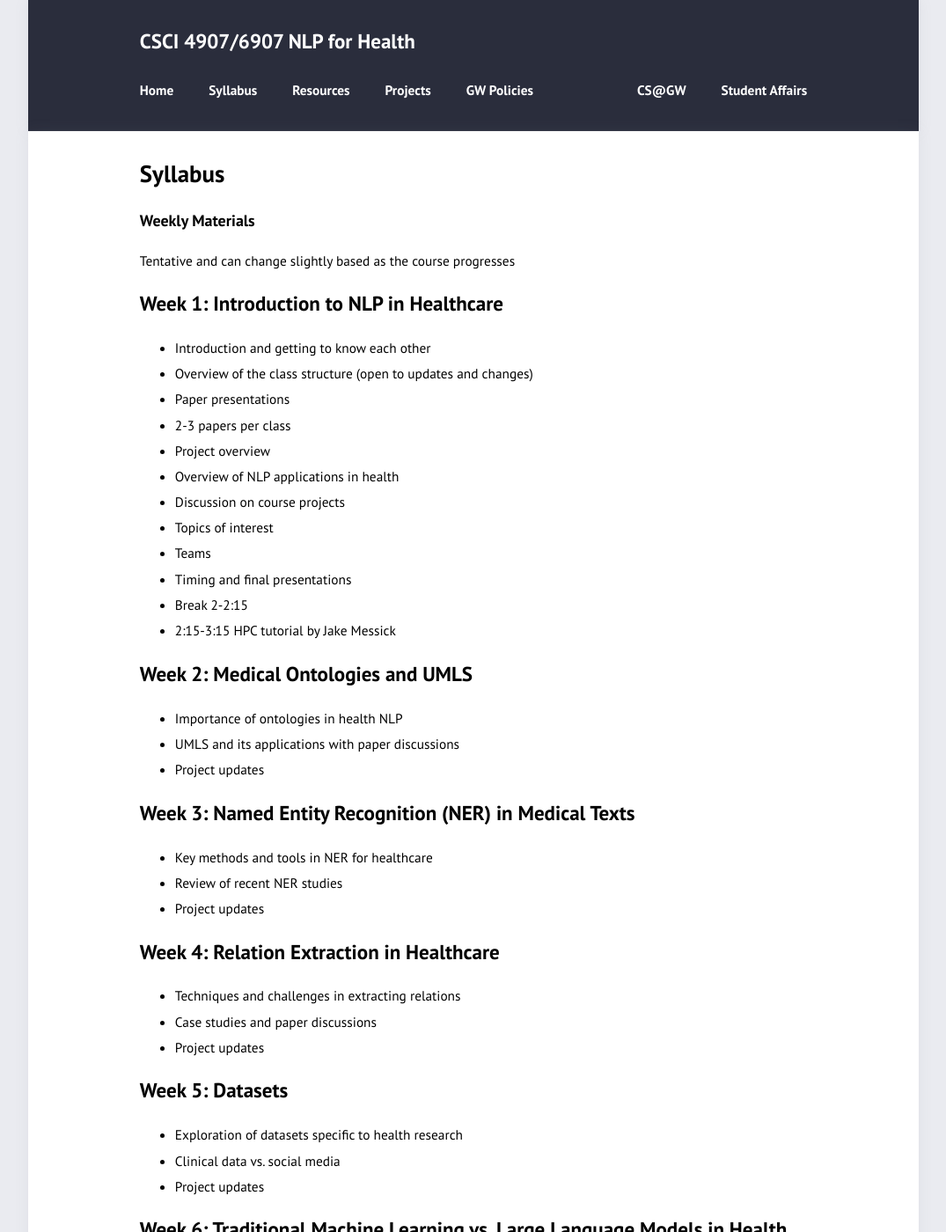
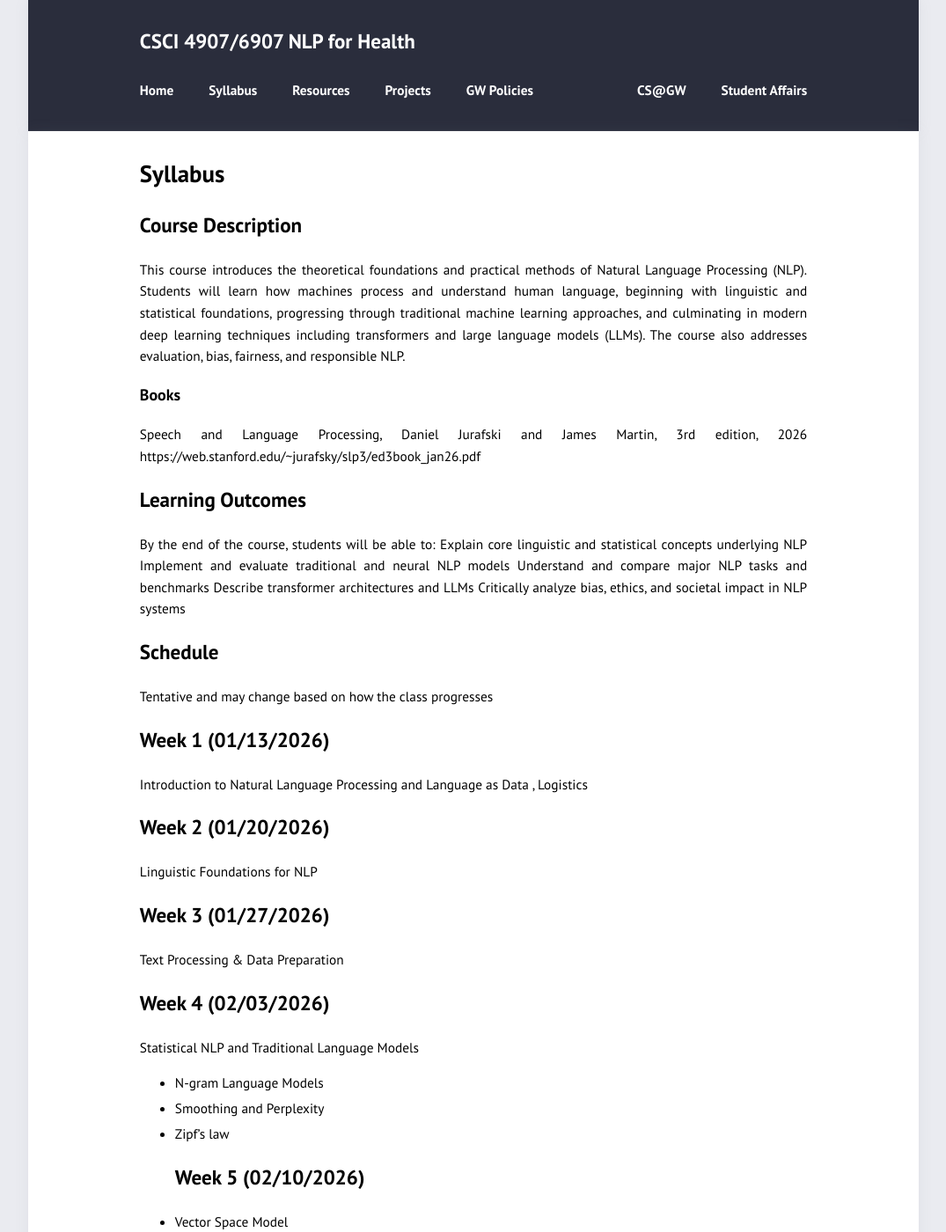
Before and after one commit to azirikly/nlu-gw26, a Jekyll site: the page built from syllabus.md, in a window 1280 px wide and 1400 px high. Shown: the whole window at 88% size, without its empty margins (102-1177 px from the left). Built offline with Jekyll 4.4.1, drawn with Linux system fonts in a browser that asks for light colours; some of the changed text lies outside the part shown.

Commit message:
Revise syllabus with course details and updated topics
Updated syllabus to include course description, learning outcomes, and grading criteria. Revised weekly topics and added new sections for books and schedule.

```diff
--- a/syllabus.md
+++ b/syllabus.md
@@ -3,81 +3,67 @@ title: "Syllabus"
 layout: page
 ---
 
-### Weekly Materials
-Tentative and can change slightly based as the course progresses
+## Course Description
+This course introduces the theoretical foundations and practical methods of Natural Language Processing (NLP). Students will learn how machines process and understand human language, beginning with linguistic and statistical foundations, progressing through traditional machine learning approaches, and culminating in modern deep learning techniques including transformers and large language models (LLMs). The course also addresses evaluation, bias, fairness, and responsible NLP.
+### Books
+Speech and Language Processing, Daniel Jurafski and James Martin, 3rd edition, 2026
+https://web.stanford.edu/~jurafsky/slp3/ed3book_jan26.pdf
 
-## Week 1: Introduction to NLP in Healthcare
-- Introduction and getting to know each other
-- Overview of the class structure (open to updates and changes)
-- Paper presentations
- * 2-3 papers per class
-- Project overview
-- Overview of NLP applications in health
-- Discussion on course projects
- * Topics of interest
- * Teams
-- Timing and final presentations
-- Break 2-2:15
-- 2:15-3:15 HPC tutorial by Jake Messick
+## Learning Outcomes
+By the end of the course, students will be able to:
+Explain core linguistic and statistical concepts underlying NLP
+Implement and evaluate traditional and neural NLP models
+Understand and compare major NLP tasks and benchmarks
+Describe transformer architectures and LLMs
+Critically analyze bias, ethics, and societal impact in NLP systems
 
-## Week 2: Medical Ontologies and UMLS
-- Importance of ontologies in health NLP
-- UMLS and its applications with paper discussions
-- Project updates
+## Schedule
+Tentative and may change based on how the class progresses
+## Week 1 (01/13/2026)
+Introduction to Natural Language Processing and Language as Data , Logistics
+## Week 2 (01/20/2026)
+Linguistic Foundations for NLP
+## Week 3 (01/27/2026)
+Text Processing & Data Preparation
+## Week 4 (02/03/2026)
+Statistical NLP and Traditional Language Models
+- N-gram Language Models
+- Smoothing and Perplexity
+- Zipf’s law
+## Week 5 (02/10/2026)
+- Vector Space Model
+- Bag of Words
+- TF-IDF
+## Week 6 (02/17/2026)
+Traditional Machine Learning Models
+## Week 7 (02/24/2026)
+- Core NLP Tasks
+- Classification
+- Topic Modeling
+- Sentiment Analysis
+## Week 8 (03/03/2026)
+- Core NLP Tasks II
+- Named Entity Recognition
+- Parsing
+- Part-Of-Speech (POS) tagging
+## 03/10/2026 NO CLASS - SPRING BREAK
+## Week 9 (03/17/2026)
+Word Embeddings and Distributed Representations
+## Week 10 (03/24/2026)
+- Neural Networks
+- Feedforward Networks
+- LSTM
+## Week 11 (03/31/2026)
+NLP Applications
+## Week 12 (04/07/2026)
+Transformer Models and Attention
+## Week 13 (04/14/2026)
+Evaluation, Interpretability, and Bias
+## Week 14 (04/21/2026)
+FINAL PROJECT PRESENTATION
 
-## Week 3: Named Entity Recognition (NER) in Medical Texts
-- Key methods and tools in NER for healthcare
-- Review of recent NER studies
-- Project updates
-
-## Week 4: Relation Extraction in Healthcare
-- Techniques and challenges in extracting relations
-- Case studies and paper discussions
-- Project updates
-
-## Week 5: Datasets
-- Exploration of datasets specific to health research
-- Clinical data vs. social media
-- Project updates
-
-## Week 6: Traditional Machine Learning vs. Large Language Models in Health
-- Overview of traditional methods in health
-- Overview of LLM in health
-- Project updates
-
-## Week 7: Predictive Modeling -session 1
-- Choose from three main categories
-- Symptoms discovery
-- Disease detection
-- Decision support systems
-
-## Week 8: Predictive Modeling -session 2
-- Choose from three main categories
-- Symptoms discovery
-- Disease detection
-- Decision support systems
-
-## Week 9: Mental Health and NLP
-- Applications of NLP in mental health assessment
-- Review of research and future possibilities
-
-## Week 10: Sentiment Analysis and Emotion Detection in Health
-- Techniques and challenges in sentiment analysis
-- Discussion of relevant papers in mental health contexts
-
-## Week 11: Ethics and bias in NLP for Health
-- Privacy, bias, and fairness in health NLP
-- Deep view on model biases
-- Critical analysis of ethical issues through papers
-
-## Week 12: Explainable AI
-- Importance and techniques of explainability in health models
-- Interpretability and its impact on clinical integration
-
-## Week 13: Trends and Innovations and project presentations
-- Emerging trends and future possibilities
-- Paper discussions on cutting-edge research
-
-## Week 14: Project Presentations and Course Wrap-up
-- Student project presentations
-- Reflective discussions on course learnings
+## Grading -tentative
+Homeworks 20%
+Quiz + midterm 35%
+Final Project 40%
+Participation 5%
```
